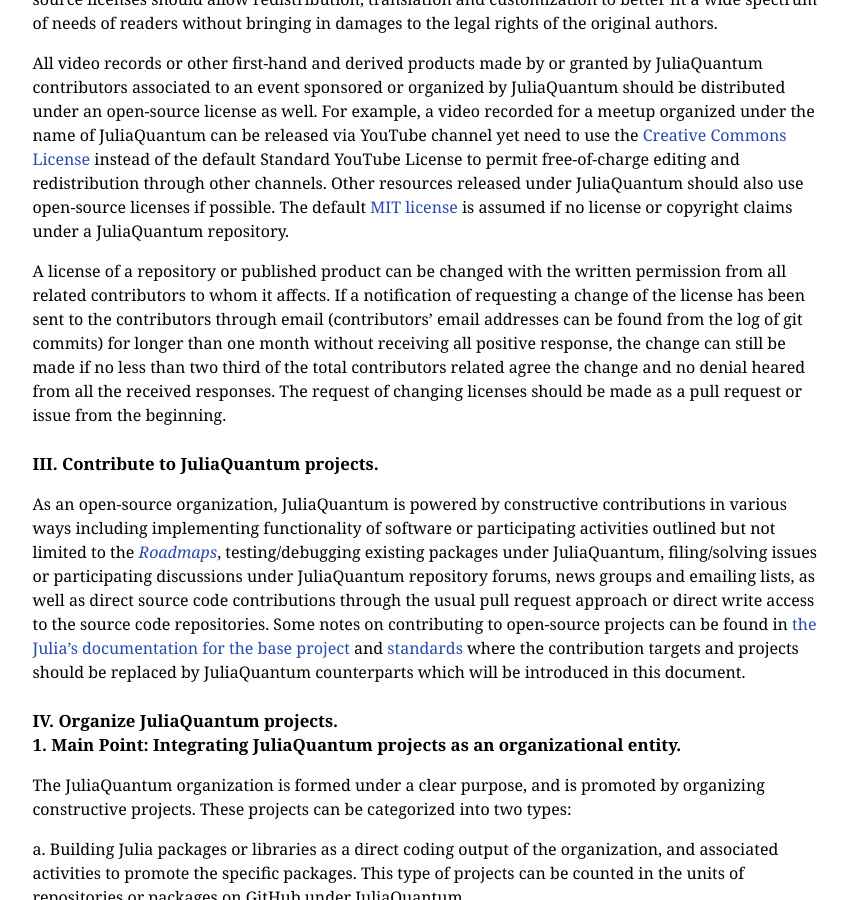
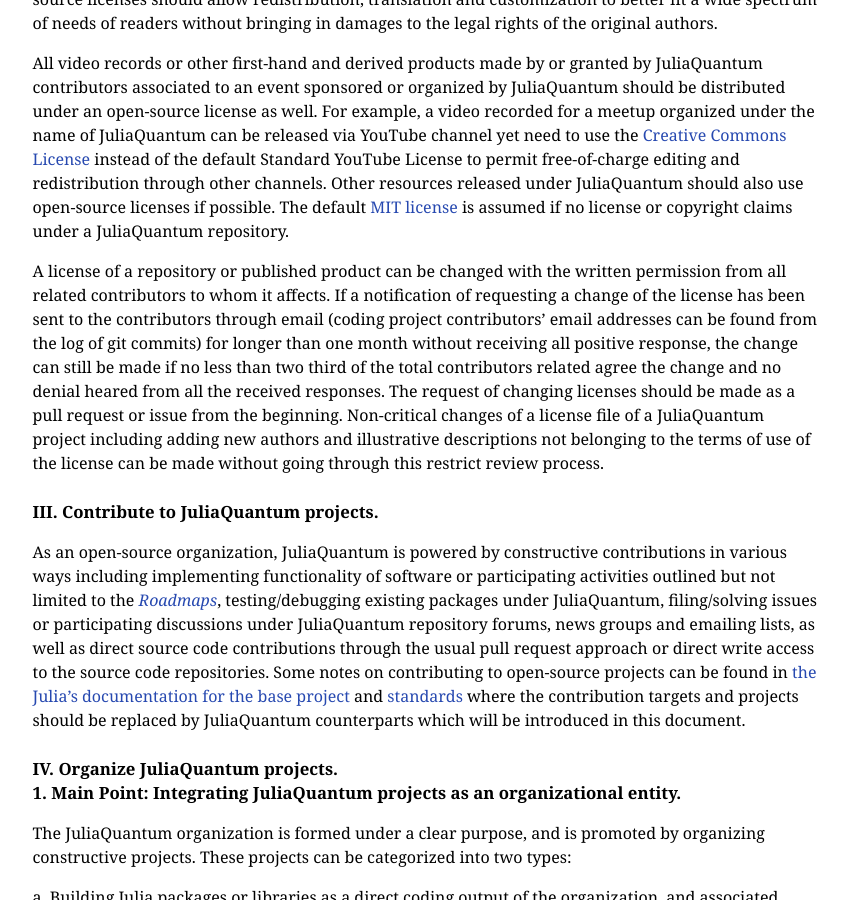
Before and after one commit to JuliaQuantum/JuliaQuantum.github.io, a Jekyll site: the page built from agreement.md, in a window 1280 px wide and 900 px high, scrolled down 1032 px. Shown: the whole window, without its empty margins (215-1063 px from the left). Built offline with Jekyll 4.4.1, drawn with Linux system fonts in a browser that asks for light colours; Markdown is read by kramdown in place of the engine named in the settings.

Commit message:
Clarify non-critical changes of license files can be made without going through critical review process. #3

```diff
--- a/agreement.md
+++ b/agreement.md
@@ -21,7 +21,8 @@ All projects under the coordination of JuliaQuantum organization are open source
 
 All video records or other first-hand and derived products made by or granted by JuliaQuantum contributors associated to an event sponsored or organized by JuliaQuantum should be distributed under an open-source license as well. For example, a video recorded for a meetup organized under the name of JuliaQuantum can be released via YouTube channel yet need to use the [Creative Commons License](https://creativecommons.org/licenses/) instead of the default Standard YouTube License to permit free-of-charge editing and redistribution through other channels. Other resources released under JuliaQuantum should also use open-source licenses if possible. The default  [MIT license](http://opensource.org/licenses/MIT) is assumed if no license or copyright claims under a JuliaQuantum repository.
 
-A license of a repository or published product can be changed with the written permission from all related contributors to whom it affects. If a notification of requesting a change of the license has been sent to the contributors through email (contributors' email addresses can be found from the log of git commits) for longer than one month without receiving all positive response, the change can still be made if no less than two third of the total contributors related agree the change and no denial heared from all the received responses. The request of changing licenses should be made as a pull request or issue from the beginning.
+A license of a repository or published product can be changed with the written permission from all related contributors to whom it affects. If a notification of requesting a change of the license has been sent to the contributors through email (coding project contributors' email addresses can be found from the log of git commits) for longer than one month without receiving all positive response, the change can still be made if no less than two third of the total contributors related agree the change and no denial heared from all the received responses. The request of changing licenses should be made as a pull request or issue from the beginning.
+Non-critical changes of a license file of a JuliaQuantum project including adding new authors and illustrative descriptions not belonging to the terms of use of the license can be made without going through this restrict review process.
 
 ## III. Contribute to JuliaQuantum projects.
 
```
